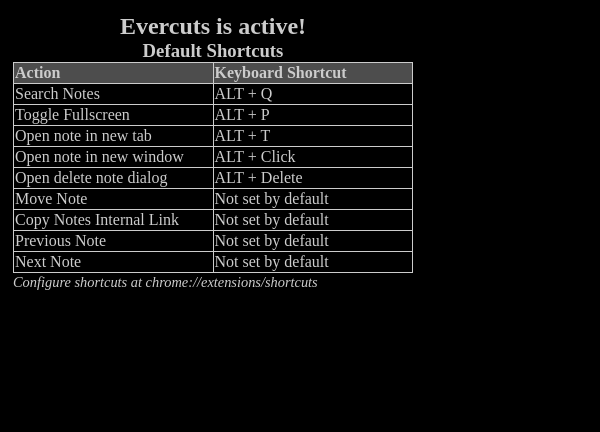
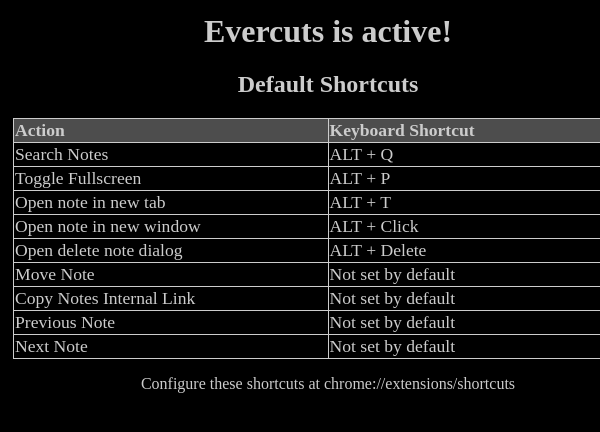
Before and after one commit to RealP/evercuts, a browser extension: page popup/index.html in a window 400 px wide. Shown: the top 432 px of the page, 600 px wide, since content can reach past the window. Drawn offline with Linux system fonts and the light colour scheme.

Commit message:
Chrome assets v1.3 (#13)
* Adding chrome assets

* bump version

```diff
--- a/popup/index.css
+++ b/popup/index.css
@@ -1,32 +1,42 @@
-body{
-    min-width: 400px;
-    display: inline-block;
+body {
     background-color: black;
+    width: 630px;
+    height: 390px;
     padding: 5px;
 }
-h2, h3 {
-    margin: 0px;
+
+h1,h2 {
+    margin-top: 0;
     text-align: center;
-    color: rgb(204, 204, 204)
-}
-i {
-    font-size: 0.9em;
     color: rgb(204, 204, 204);
 }
-table.shortcutTable{
+
+table.shortcutTable {
     border-collapse: collapse;
     border: 1px solid rgb(204, 204, 204);
-    color:  rgb(204, 204, 204);
+    color: rgb(204, 204, 204);
     width: 100%;
+    font-size: 1.1em;
 }
+
 table.shortcutTable td {
     width: 50%;
     border: 1px solid rgb(204, 204, 204);
 }
+
 .headerRow {
     background-color: rgb(77, 77, 77);
     color: rgb(204, 204, 204);
 }
+
 .headerCell {
     width: 50%;
 }
+
+.footer {
+    position: relative;
+    bottom: 0;
+    width: 100%;
+    color: rgb(204, 204, 204);
+    text-align: center;
+}
--- a/popup/index.html
+++ b/popup/index.html
@@ -1,12 +1,14 @@
 <!DOCTYPE html>
 <html>
+
 <head>
     <title>Evercuts</title>
     <link rel="stylesheet" type="text/css" href="index.css">
 </head>
+
 <body>
-    <h2>Evercuts is active!</h2>
-    <h3>Default Shortcuts</h3>
+    <h1>Evercuts is active!</h1>
+    <h2>Default Shortcuts</h2>
     <table class="shortcutTable">
         <tbody>
             <tr class="headerRow">
@@ -51,6 +53,9 @@
             </tr>
         </tbody>
     </table>
-    <i>Configure shortcuts at chrome://extensions/shortcuts</i>
+    <div class="footer">
+        <p>Configure these shortcuts at chrome://extensions/shortcuts</p>
+    </div>
 </body>
+
 </html>
```
Also changed, not shown: assets/popup-1280x800.png (added), assets/popup-640x400.png (added), assets/screenshot-1280x800.png (added), assets/screenshot-640x400.png (added), manifest.json, 2 other files. Lines whose indentation alone changed are shown as unchanged.
